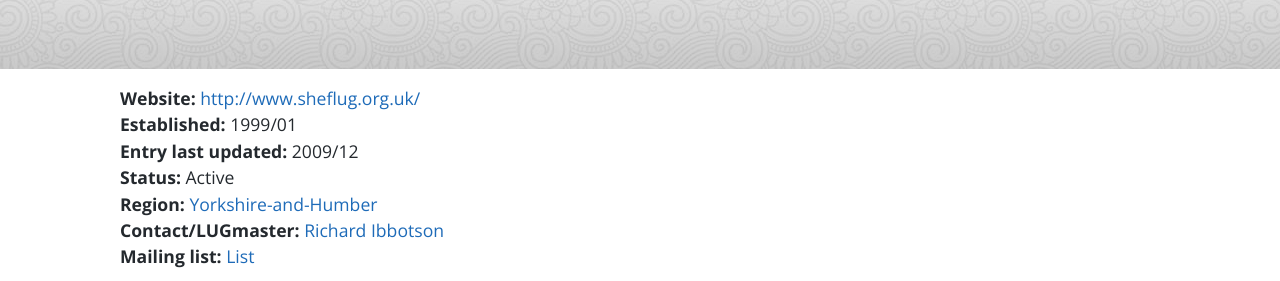
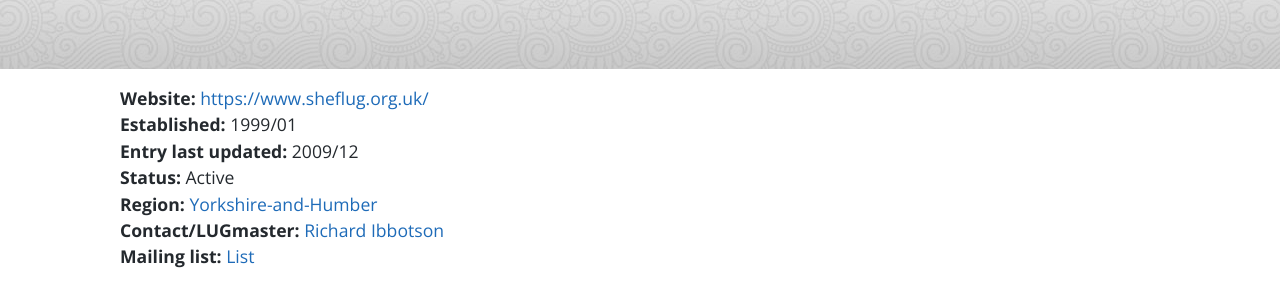
Before and after one commit to lugorguk/lug.org.uk-website, a Jekyll site: the page built from _posts/0000-01-01-Sheffield.md, in a window 1280 px wide. Shown: the part 180-461 px from the top of the page. Built offline with Jekyll 4.4.1, drawn with Linux system fonts in a browser that asks for light colours; some of the changed lines change nothing that is shown; grey boxes are pictures that could not be loaded.

Commit message:
updated to https links

```diff
--- a/_posts/0000-01-01-Sheffield.md
+++ b/_posts/0000-01-01-Sheffield.md
@@ -1,15 +1,15 @@
 ---
 layout: lug
 title: Sheffield
-website: http://www.sheflug.org.uk/
+website: https://www.sheflug.org.uk/
 established_date: 1999/01
 status: Active
 last_update: 12/2009
 categories: Yorkshire-and-Humber
-url: http://lug.org.uk/node/136
+url: https://lug.org.uk/node/136
 contact_address: mailto:enquiries@sheflug.org.uk
 contact: Richard Ibbotson
-mailing_list: http://sheflug.org.uk/mailman/listinfo/sheflug_sheflug.org.uk
+mailing_list: https://sheflug.org.uk/mailman/listinfo/sheflug_sheflug.org.uk
 permalink: lugs/Yorkshire-and-Humber/Sheffield/
 location:
   latitude: 53.38
```
